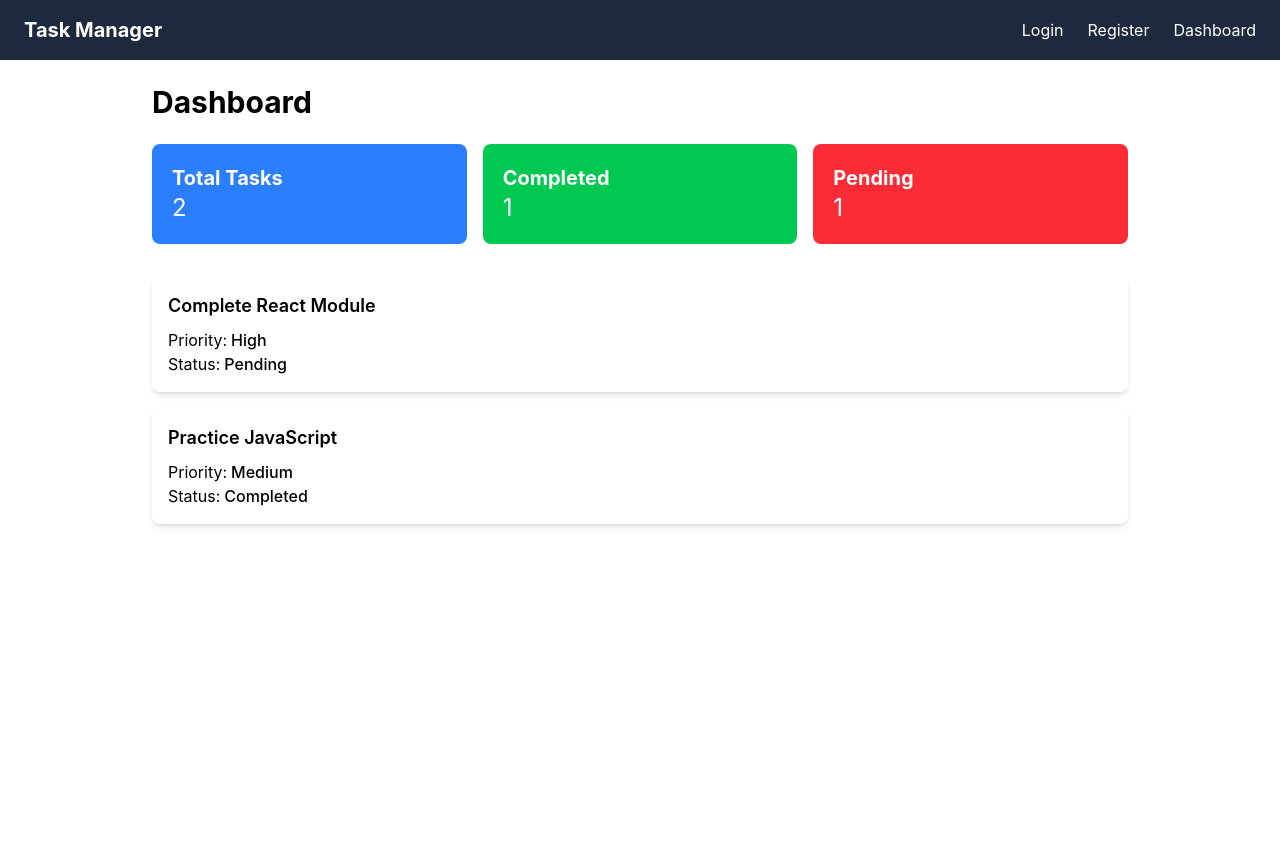
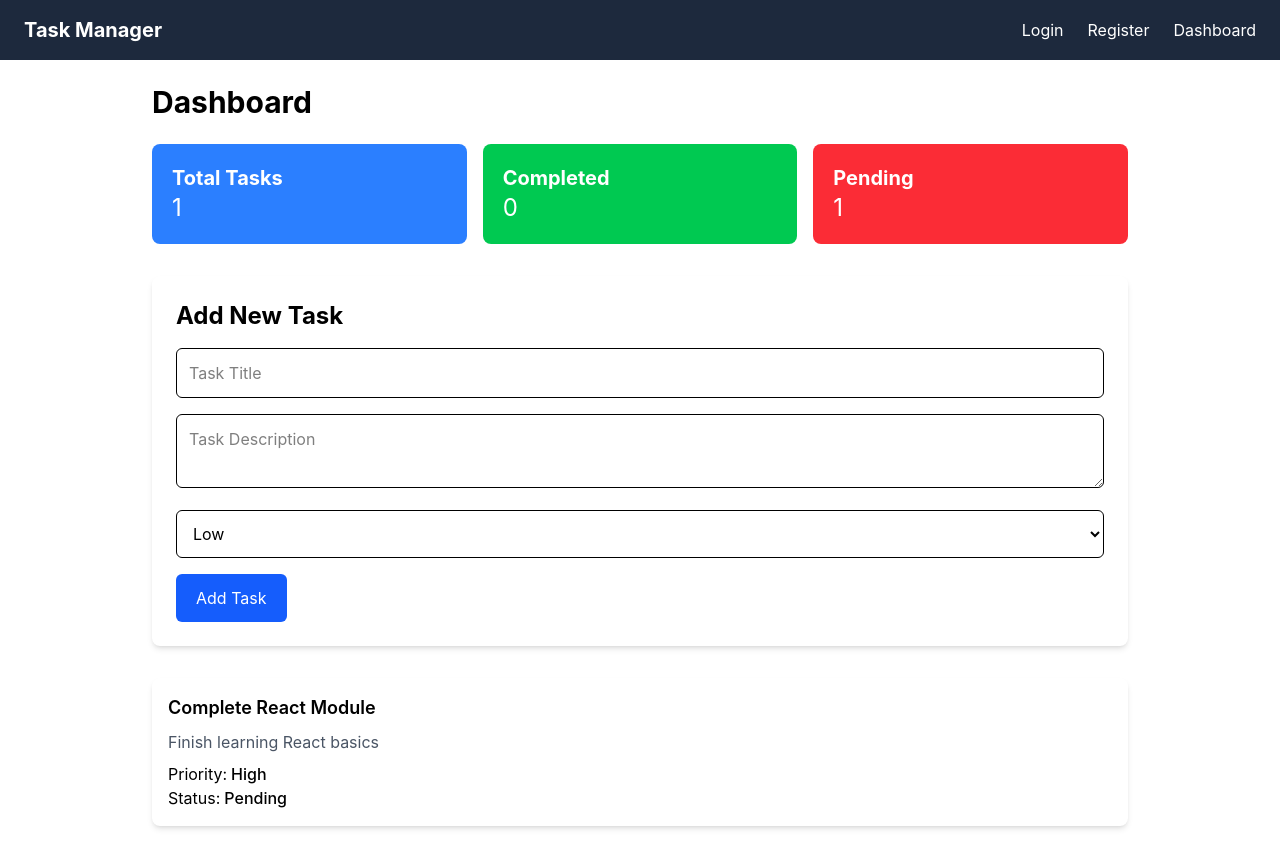
Before and after one commit to Namitakumari1/task-manager-app, a React (Vite) app in the folder client/: page /dashboard in a window 1280 px wide. Before the commit the page ends 800 px from the top, so only its background shows below. Built offline with nearby package versions, Linux system fonts and the light colour scheme.

Commit message:
Implement task creation with React state

```diff
--- a/client/src/components/TaskCard.jsx
+++ b/client/src/components/TaskCard.jsx
@@ -1,11 +1,15 @@
-const TaskCard = ({ title, priority, status }) => {
+const TaskCard = ({title, description, priority, status,}) => {
   return (
     <div className="bg-white shadow-md rounded-lg p-4 mb-4">
       <h3 className="text-lg font-semibold">
         {title}
       </h3>
 
-      <p className="mt-2">
+      <p className="text-gray-600 my-2">
+        {description}
+      </p>
+
+      <p>
         Priority:
         <span className="font-medium ml-1">
           {priority}
--- a/client/src/pages/Dashboard.jsx
+++ b/client/src/pages/Dashboard.jsx
@@ -1,29 +1,49 @@
+import { useState } from "react";
 import TaskCard from "../components/TaskCard";
 
 const Dashboard = () => {
-  const tasks = [
+  const [tasks, setTasks] = useState([
     {
       id: 1,
       title: "Complete React Module",
+      description: "Finish learning React basics",
       priority: "High",
       status: "Pending",
     },
-    {
-      id: 2,
-      title: "Practice JavaScript",
-      priority: "Medium",
-      status: "Completed",
-    },
-  ];
+  ]);
+
+  const [title, setTitle] = useState("");
+  const [description, setDescription] = useState("");
+  const [priority, setPriority] = useState("Low");
+
+  const addTask = (e) => {
+    e.preventDefault();
+
+    if (!title.trim() || !description.trim()) {
+      alert("Please fill all fields");
+      return;
+    }
+
+    const newTask = {
+      id: Date.now(),
+      title,
+      description,
+      priority,
+      status: "Pending",
+    };
+
+    setTasks([...tasks, newTask]);
+
+    setTitle("");
+    setDescription("");
+    setPriority("Low");
+  };
 
   const totalTasks = tasks.length;
-  const completedTasks = tasks.filter(
-    (task) => task.status === "Completed"
-  ).length;
 
-  const pendingTasks = tasks.filter(
-    (task) => task.status === "Pending"
-  ).length;
+  const completedTasks = tasks.filter((task) => task.status === "Completed").length;
+
+  const pendingTasks = tasks.filter((task) => task.status === "Pending").length;
 
   return (
     <div className="max-w-5xl mx-auto p-6">
@@ -31,31 +51,62 @@ const Dashboard = () => {
         Dashboard
       </h1>
 
+      {/* Status */}
+
       <div className="grid md:grid-cols-3 gap-4 mb-8">
         <div className="bg-blue-500 text-white p-5 rounded-lg">
-          <h2 className="text-xl font-bold">
-            Total Tasks
-          </h2>
+          <h2 className="text-xl font-bold">Total Tasks</h2>
           <p className="text-2xl">{totalTasks}</p>
         </div>
 
         <div className="bg-green-500 text-white p-5 rounded-lg">
-          <h2 className="text-xl font-bold">
-            Completed
-          </h2>
+          <h2 className="text-xl font-bold">Completed</h2>
           <p className="text-2xl">{completedTasks}</p>
         </div>
 
         <div className="bg-red-500 text-white p-5 rounded-lg">
-          <h2 className="text-xl font-bold">
-            Pending
-          </h2>
+          <h2 className="text-xl font-bold">Pending</h2>
           <p className="text-2xl">{pendingTasks}</p>
         </div>
       </div>
 
+      {/* Add Task Form */}
+
+      <form onSubmit={addTask} className="bg-white shadow-md rounded-lg p-6 mb-8">
+        <h2 className="text-2xl font-bold mb-4">
+          Add New Task
+        </h2>
+
+        <input type="text" placeholder="Task Title" value={title}
+          onChange={(e) => setTitle(e.target.value)}
+          className="w-full border p-3 rounded-md mb-4"
+        />
+
+        <textarea
+          placeholder="Task Description" value={description}
+          onChange={(e) => setDescription(e.target.value)}
+          className="w-full border p-3 rounded-md mb-4"
+        />
+
+        <select
+          value={priority}
+          onChange={(e) => setPriority(e.target.value)}
+          className="w-full border p-3 rounded-md mb-4"
+        >
+          <option>Low</option>
+          <option>Medium</option>
+          <option>High</option>
+        </select>
+
+        <button type="submit" className="bg-blue-600 text-white px-5 py-3 rounded-md">
+          Add Task
+        </button>
+      </form>
+
+      {/* Tasks */}
+
       {tasks.map((task) => (
-        <TaskCard key={task.id} title={task.title} priority={task.priority} status={task.status} />
+        <TaskCard key={task.id} title={task.title} description={task.description} priority={task.priority} status={task.status} />
       ))}
     </div>
   );
```
